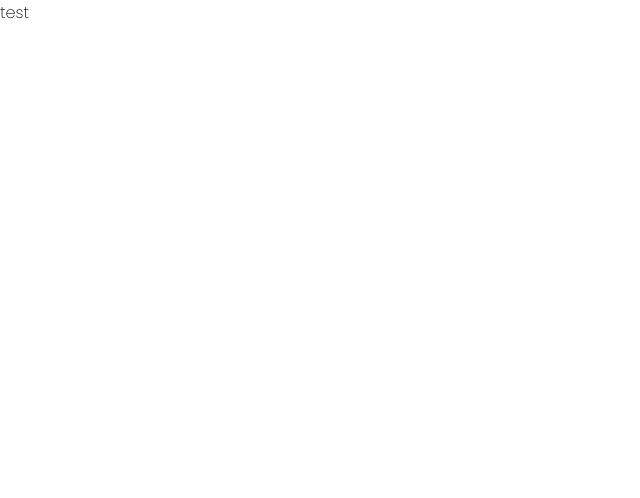
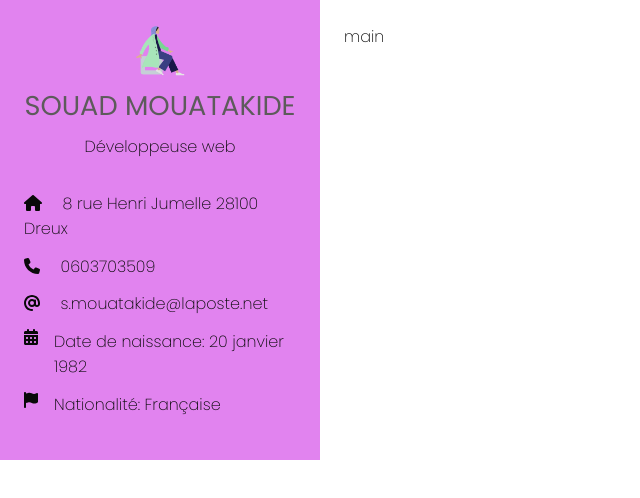
Before and after one commit to sousouben/mon-cv, a React (Create React App) app: page / in a window 1280 px wide. Shown: the top 498 px of the page, without its empty margins (0-640 px from the left). Built offline with nearby package versions, Linux system fonts and the light colour scheme.

Commit message:
création du composant user

```diff
--- a/package.json
+++ b/package.json
@@ -3,6 +3,9 @@
   "version": "0.1.0",
   "private": true,
   "dependencies": {
+    "@fortawesome/fontawesome-svg-core": "^6.4.0",
+    "@fortawesome/free-solid-svg-icons": "^6.4.0",
+    "@fortawesome/react-fontawesome": "^0.2.0",
     "@testing-library/jest-dom": "^5.16.5",
     "@testing-library/react": "^13.4.0",
     "@testing-library/user-event": "^13.5.0",
--- a/src/App.js
+++ b/src/App.js
@@ -1,5 +1,17 @@
+import React from "react";
+import User from "./components/user/User";
+
 function App() {
-  return <div className="App">test</div>;
+  return (
+    <div className="App">
+      <div className="grid_container">
+        <div className="sidebar">
+          <User />
+        </div>
+        <div className="main">main</div>
+      </div>
+    </div>
+  );
 }
 
 export default App;
--- /dev/null
+++ b/src/components/user/User.jsx
@@ -0,0 +1,46 @@
+import React from "react";
+import "./user.css";
+import { FontAwesomeIcon } from "@fortawesome/react-fontawesome";
+import {
+  faAt,
+  faHouse,
+  faPhone,
+  faCalendarDays,
+  faFlag,
+} from "@fortawesome/free-solid-svg-icons";
+
+function User() {
+  return (
+    <div className="user">
+      <img src="./images/profile.png" alt="profile" className="avatar" />
+      <h1 className="user__name">Souad MOUATAKIDE</h1>
+      <p className="user__profession">Développeuse web</p>
+      <div className="user__infos">
+        <p className="user__info">
+          <a href="https://goo.gl/maps/RJnZeBcA8Kwdp4Wz9" target="__blanc">
+            <FontAwesomeIcon icon={faHouse} /> 8 rue Henri Jumelle 28100 Dreux
+          </a>
+        </p>
+        <p className="user__info">
+          <a href="tel:+33603703509">
+            <FontAwesomeIcon icon={faPhone} /> 0603703509
+          </a>
+        </p>
+        <p className="user__info">
+          <a href="mailto:s.mouatakide@laposte.net">
+            <FontAwesomeIcon icon={faAt} /> s.mouatakide@laposte.net
+          </a>
+        </p>
+        <p className="user__info">
+          <FontAwesomeIcon icon={faCalendarDays} /> Date de naissance: 20
+          janvier 1982
+        </p>
+        <p className="user__info">
+          <FontAwesomeIcon icon={faFlag} /> Nationalité: Française
+        </p>
+      </div>
+    </div>
+  );
+}
+
+export default User;
--- /dev/null
+++ b/src/components/user/user.css
@@ -0,0 +1,20 @@
+.user {
+  text-align: center;
+}
+.avatar {
+  width: 20%;
+}
+
+.user__infos {
+  text-align: left;
+  padding: var(--spacing-3) 0 var(--spacing-1) 0;
+}
+
+.user__info {
+  display: flex;
+}
+
+.user__info svg {
+  color: var(--icon-color);
+  margin-right: 1rem;
+}
--- a/src/index.css
+++ b/src/index.css
@@ -52,9 +52,32 @@ h3 {
   color: var(--title-color);
 }
 
+h1 {
+  font-size: var(--h1-font-size);
+  text-transform: uppercase;
+}
+
+a {
+  text-decoration: none;
+  color: inherit;
+}
+
+p {
+  margin-bottom: var(--spacing-2);
+}
+
 @media screen and (min-width: 768px) {
   .grid_container {
     display: grid;
     grid-template-columns: 1fr 3fr;
   }
 }
+
+.sidebar {
+  padding: 1.5rem;
+  background-color: var(--sidebar-bg-color);
+}
+
+.main {
+  padding: 1.5rem;
+}
```
Also changed, not shown: src/components/skills/Skills.jsx (added, +8 -0 lines), src/reportWebVitals.js (deleted, +0 -13 lines), src/setupTests.js (deleted, +0 -5 lines), src/components/skills/skills.css (added), 2 other files (tests, documents, lock files or other folders).
